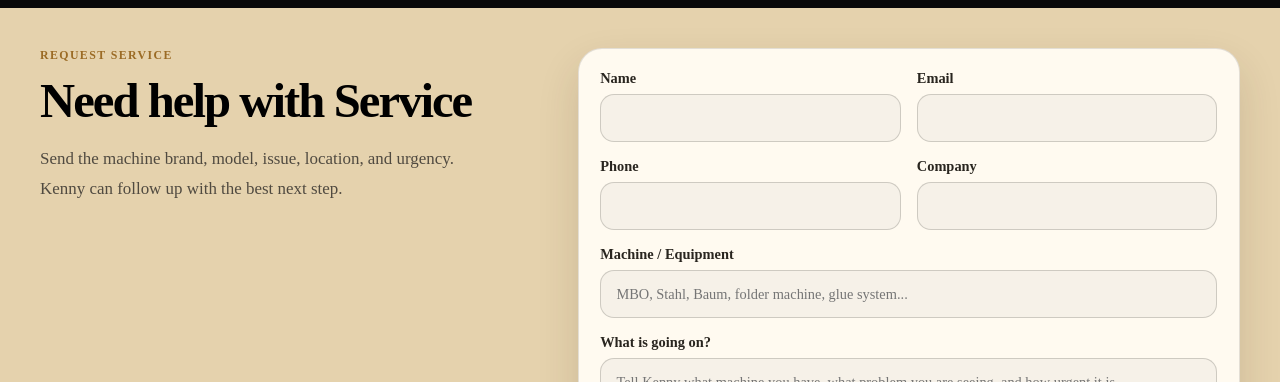
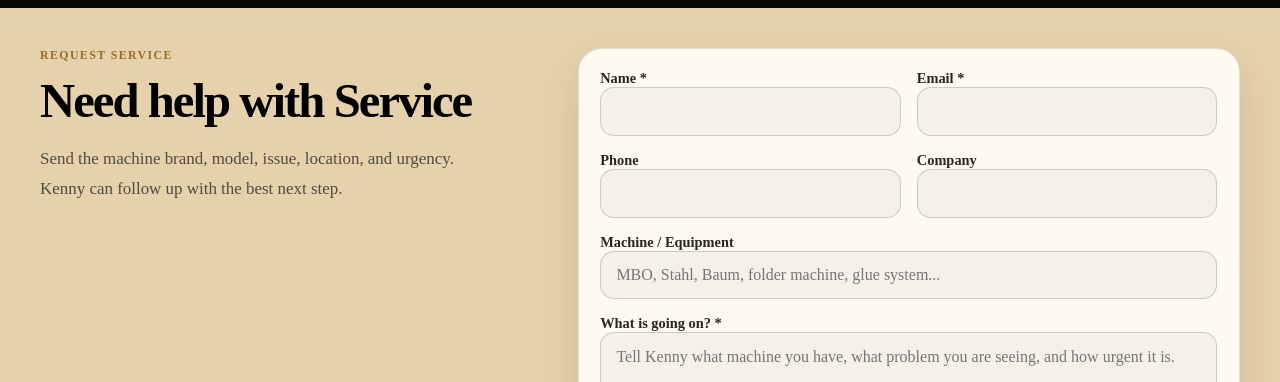
Before and after one commit to egnica/KB-printing, a Next.js app: page / in a window 1280 px wide. Shown: the part 3623-4005 px from the top of the page. Built offline with nearby package versions, Linux system fonts and the light colour scheme.

Commit message:
updated Link on home page with css and form accessability

```diff
--- a/app/components/ContactForm/ContactForm.jsx
+++ b/app/components/ContactForm/ContactForm.jsx
@@ -79,47 +79,66 @@ export default function ContactForm({
         </div>
 
         <div className={styles.twoColumn}>
-          <label>
-            Name
-            <input name="name" type="text" autoComplete="name" required />
-          </label>
+          <div>
+            <label htmlFor="name">Name *</label>
+            <input
+              id="name"
+              name="name"
+              type="text"
+              autoComplete="name"
+              required
+            />
+          </div>
 
-          <label>
-            Email
-            <input name="email" type="email" autoComplete="email" required />
-          </label>
+          <div>
+            <label htmlFor="email">Email *</label>
+            <input
+              id="email"
+              name="email"
+              type="email"
+              autoComplete="email"
+              required
+            />
+          </div>
         </div>
 
         <div className={styles.twoColumn}>
-          <label>
-            Phone
-            <input name="phone" type="tel" autoComplete="tel" />
-          </label>
+          <div>
+            <label htmlFor="phone">Phone</label>
+            <input id="phone" name="phone" type="tel" autoComplete="tel" />
+          </div>
 
-          <label>
-            Company
-            <input name="company" type="text" autoComplete="organization" />
-          </label>
+          <div>
+            <label htmlFor="company">Company</label>
+            <input
+              id="company"
+              name="company"
+              type="text"
+              autoComplete="organization"
+            />
+          </div>
         </div>
 
-        <label>
-          Machine / Equipment
+        <div>
+          <label htmlFor="machine">Machine / Equipment</label>
           <input
+            id="machine"
             name="machine"
             type="text"
             placeholder="MBO, Stahl, Baum, folder machine, glue system..."
           />
-        </label>
+        </div>
 
-        <label>
-          What is going on?
+        <div>
+          <label htmlFor="message">What is going on? *</label>
           <textarea
+            id="message"
             name="message"
             rows="6"
             placeholder="Tell Kenny what machine you have, what problem you are seeing, and how urgent it is."
             required
           />
-        </label>
+        </div>
 
         {error && <p className={styles.error}>{error}</p>}
 
--- a/app/page.jsx
+++ b/app/page.jsx
@@ -245,42 +245,65 @@ export default function Home() {
           </div>
 
           <div className={styles.cardGrid}>
-            <Link href="./services/folder-machine-repair">
             <article className={styles.card}>
-                <h3>Folder Machine Repair</h3>
+              <h3>
+                <Link
+                  href="./services/folder-machine-repair"
+                  className={styles.mainLink}
+                >
+                  Folder Machine Repair
+                </Link>
+              </h3>
               <p>
-                  Troubleshooting and repair for folder machines, older
-                  equipment, machine issues, and down production lines.
+                Troubleshooting and repair for folder machines, older equipment,
+                machine issues, and down production lines.
               </p>
             </article>
+
+            <article className={styles.card}>
+              <h3>
+                <Link
+                  href="./services/preventive-maintenance"
+                  className={styles.mainLink}
+                >
+                  Preventive Maintenance
                 </Link>
-            <Link href="./services/preventive-maintenance">
-              <article className={styles.card}>
-                <h3>Preventive Maintenance</h3>
+              </h3>
               <p>
                 Ongoing machine care to help reduce downtime, catch issues
                 earlier, and keep equipment running properly.
               </p>
             </article>
+
+            <article className={styles.card}>
+              <h3>
+                <Link
+                  href="./services/folder-machine-training"
+                  className={styles.mainLink}
+                >
+                  Operator Training
                 </Link>
-            <Link href="./services/folder-machine-training">
-              <article className={styles.card}>
-                <h3>Operator Training</h3>
+              </h3>
               <p>
-                  Practical training and guidance for operators who need to
-                  better understand setup, use, and common machine problems.
+                Practical training and guidance for operators who need to better
+                understand setup, use, and common machine problems.
               </p>
             </article>
+
+            <article className={styles.card}>
+              <h3>
+                <Link
+                  href="./services/parts-support"
+                  className={styles.mainLink}
+                >
+                  Parts Support
                 </Link>
-            <Link href="./services/parts-support">
-              <article className={styles.card}>
-                <h3>Parts Support</h3>
+              </h3>
               <p>
-                  Help identifying, sourcing, recommending, and selling parts
-                  for folding and bindery equipment.
+                Help identifying, sourcing, recommending, and selling parts for
+                folding and bindery equipment.
               </p>
             </article>
-            </Link>
           </div>
 
           <Link href="/services" className={styles.textLink}>
@@ -369,7 +392,7 @@ export default function Home() {
           </h2>
 
           <p>
-            {company_name}is based in Minnesota and can travel countrywide when
+            {company_name} is based in Minnesota and can travel countrywide when
             the customer is willing to cover travel.
           </p>
         </div>
--- a/app/page.module.css
+++ b/app/page.module.css
@@ -505,6 +505,7 @@
 
 .card {
   min-height: 220px;
+  position: relative;
   padding: 1.4rem;
   border-radius: 24px;
   background: rgba(255, 255, 255, 0.055);
@@ -532,6 +533,16 @@
   margin: 0;
   color: rgba(245, 245, 245, 0.68);
   line-height: 1.65;
+}
+
+.mainLink::after {
+  content: "";
+  position: absolute;
+  top: 0;
+  left: 0;
+  right: 0;
+  bottom: 0;
+  z-index: 1; /* Puts the invisible click-sheet over the card */
 }
 
 .textLink {
```
Lines whose indentation alone changed are shown as unchanged.
